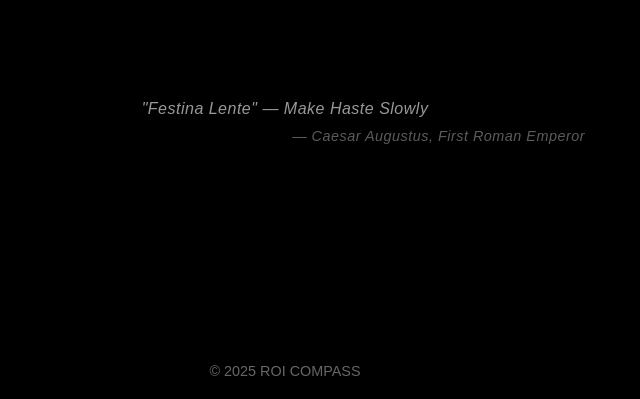
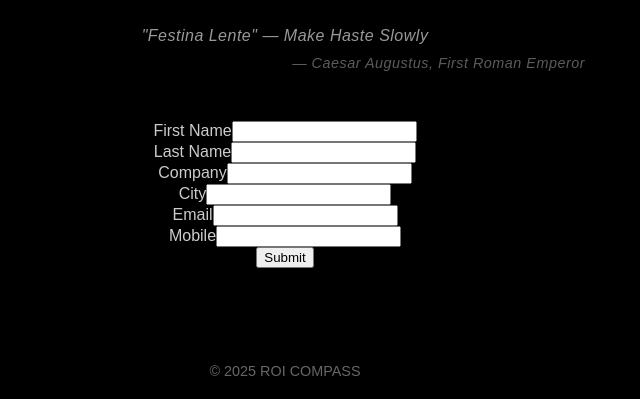
Before and after one commit to ThomasBentzen/roicompass, a plain HTML site: page index.html in a window 1280 px wide. Shown: the part 401-800 px from the top of the page, without its empty margins (355-995 px from the left). Drawn offline with Linux system fonts and the light colour scheme.

Commit message:
Update index.html
Added form for Web to Lead in Salesforce Playground.

```diff
--- a/index.html
+++ b/index.html
@@ -1,6 +1,7 @@
 <!DOCTYPE html>
 <html lang="en">
 <head>
+  <META HTTP-EQUIV="Content-type" CONTENT="text/html; charset=UTF-8">
   <meta charset="UTF-8">
   <meta name="viewport" content="width=device-width, initial-scale=1.0">
   <title>ROI Compass | Coming Soon.</title>
@@ -91,6 +92,7 @@
   </style>
 </head>
 <body>
+
   <div class="container">
     <h1>ROI Compass - coming soon...</h1>
     <div class="tagline">Compass being calibrated</div>
@@ -104,6 +106,33 @@
       <div class="quote-author">— Caesar Augustus, First Roman Emperor</div>
     </div>
   </div>
+  <form action="https://webto.salesforce.com/servlet/servlet.WebToLead?encoding=UTF-8&orgId=00Dd200000Dluwv" method="POST">
+
+<input type=hidden name="oid" value="00Dd200000Dluwv">
+<input type=hidden name="retURL" value="http://www.roicompass.com">
+
+<!--  ----------------------------------------------------------------------  -->
+<!--  NOTE: These fields are optional debugging elements. Please uncomment    -->
+<!--  these lines if you wish to test in debug mode.                          -->
+<!--  <input type="hidden" name="debug" value=1>                              -->
+<!--  <input type="hidden" name="debugEmail" value="thomasbentzen@mac.com">   -->
+<!--  ----------------------------------------------------------------------  -->
+
+<label for="first_name">First Name</label><input  id="first_name" maxlength="40" name="first_name" size="20" type="text" /><br>
+
+<label for="last_name">Last Name</label><input  id="last_name" maxlength="80" name="last_name" size="20" type="text" /><br>
+
+<label for="company">Company</label><input  id="company" maxlength="40" name="company" size="20" type="text" /><br>
+
+<label for="city">City</label><input  id="city" maxlength="40" name="city" size="20" type="text" /><br>
+
+<label for="email">Email</label><input  id="email" maxlength="80" name="email" size="20" type="text" /><br>
+
+<label for="mobile">Mobile</label><input  id="mobile" maxlength="40" name="mobile" size="20" type="text" /><br>
+
+<input type="submit" name="submit">
+
+</form>
 
   <div class="footer">
     © 2025 ROI COMPASS
```
